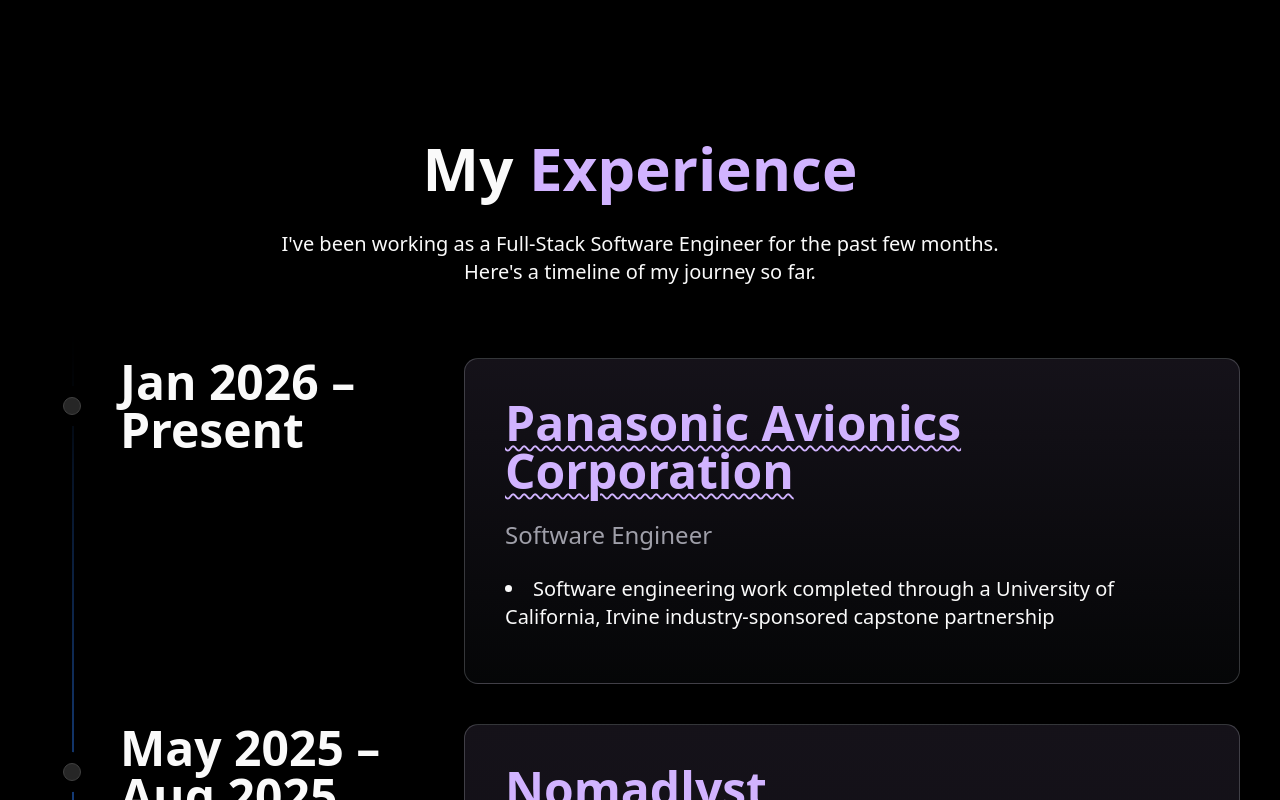
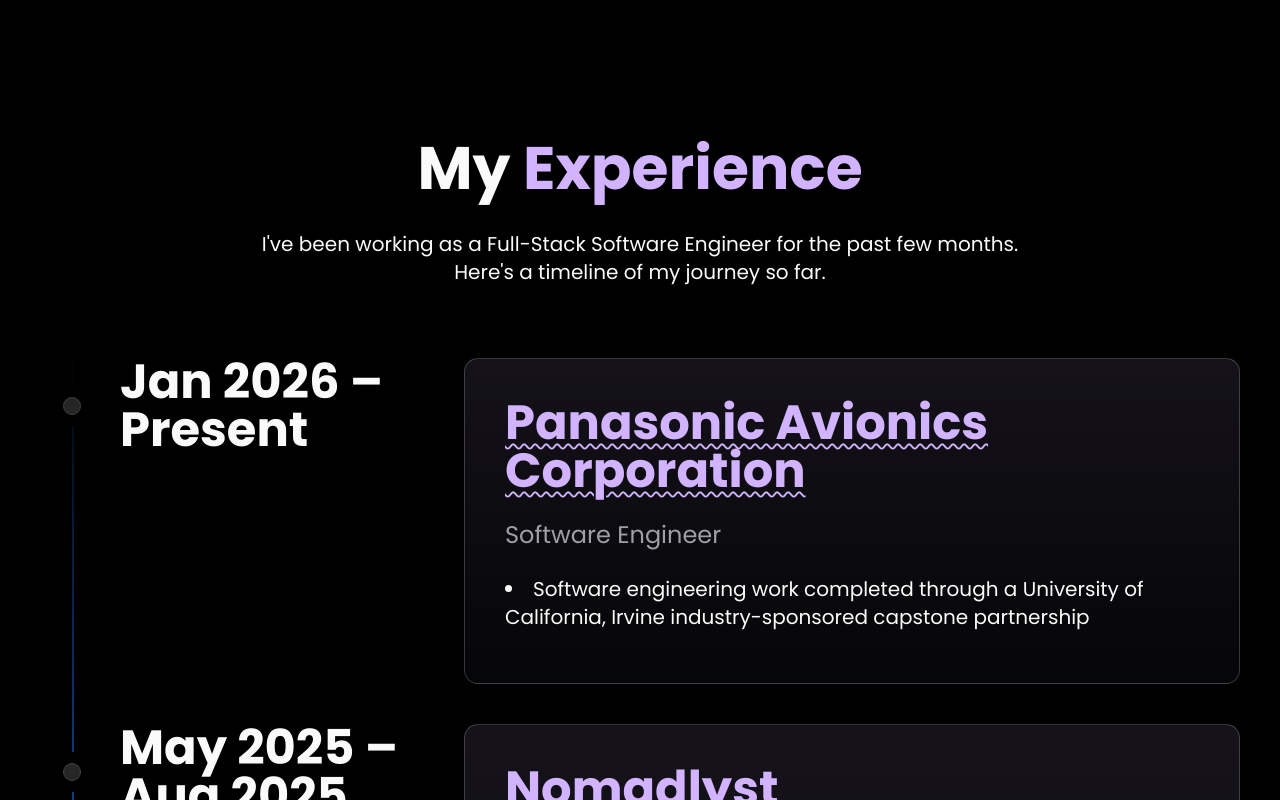
Before and after one commit to sherard-dalaguit/stephen_portfolio, a Next.js app: page / in a window 1280 px wide. Shown: the part 2060-2860 px from the top of the page. Built offline with nearby package versions, Linux system fonts and the light colour scheme.

Commit message:
changed font from inter to poppins

```diff
--- a/components/ui/timeline.tsx
+++ b/components/ui/timeline.tsx
@@ -39,7 +39,7 @@ export const Timeline = ({ data, limit }: { data: TimelineEntry[], limit?: numbe
     : data;
 
   return (
-    <div ref={containerRef} className="flex flex-col items-center w-full font-sans md:px-10">
+    <div ref={containerRef} className="flex flex-col items-center w-full md:px-10">
       <div className="max-w-7xl mx-auto px-4 md:px-8 lg:px-10">
         <h1 className="text-center font-bold text-[40px] md:text-5xl lg:text-6xl">
           My <span className="text-[#d1b3ff]">Experience</span>
```
